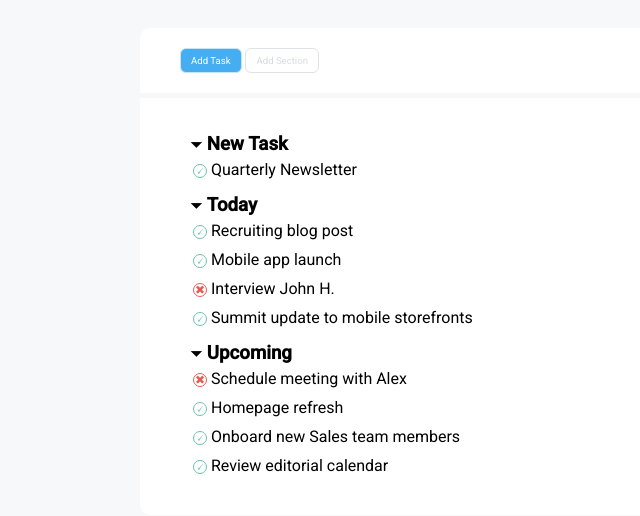
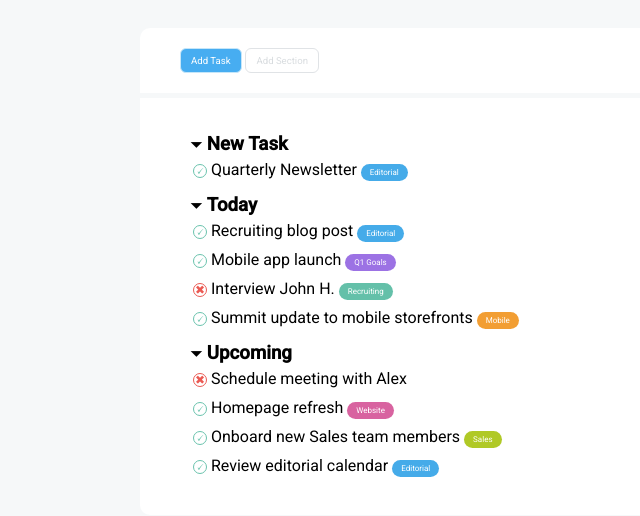
Before and after one commit to Spectrum5/html-css-toboolist, a plain HTML site: page index.html in a window 1280 px wide. Shown: the part 82-598 px from the top of the page, without its empty margins (0-640 px from the left). Drawn offline with Linux system fonts and the light colour scheme.

Commit message:
Esercizio completato

```diff
--- a/css/style.css
+++ b/css/style.css
@@ -95,7 +95,7 @@ li {
 h3 {
     display: inline-block;
 }
-/* Cerchio per check e uncheck */
+/* struttura Cerchio per check e uncheck */
 .list::before {
     border-radius: 50%;
     font-size: 12px;
@@ -120,3 +120,39 @@ h3 {
     content: '\2716';
     color: #eb5952;
 }
+
+/* struttura dei badge */
+
+.badge {
+    color: white;
+    padding: 4px 9px;
+    text-align: center;
+    border-radius: 10px;
+    font-size: 0.5em;
+    font-weight: lighter;
+  }
+
+
+  .badge.newsletter {
+    background-color: #45abe9;
+  }
+
+  .badge.goals {
+    background-color: #9c72e4;
+  }
+
+  .badge.recruiting {
+    background-color: #64c0a9;
+  }
+
+  .badge.mobile {
+    background-color: #f29e33;
+  }
+
+  .badge.website {
+    background-color: #d863a0;
+  }
+
+  .badge.sales {
+    background-color: #b0c926;
+  }
--- a/index.html
+++ b/index.html
@@ -37,7 +37,7 @@
                             <h3>New Task</h3>
                             <ul>
                                 <li class="list check">
-                                        Quarterly Newsletter
+                                        Quarterly Newsletter <span class="badge newsletter">Editorial</span>
                                 </li>
                             </ul>
                         </li>
@@ -50,16 +50,16 @@
                             <h3>Today</h3>
                             <ul>
                                 <li class="list check">
-                                    Recruiting blog post
+                                    Recruiting blog post <span class="badge newsletter">Editorial</span>
                                 </li>
                                 <li class="list check">
-                                    Mobile app launch
+                                    Mobile app launch <span class="badge goals">Q1 Goals</span>
                                 </li>
                                 <li class="list uncheck">
-                                    Interview John H.
+                                    Interview John H. <span class="badge recruiting">Recruiting</span>
                                 </li>
                                 <li class="list check">
-                                    Summit update to mobile storefronts
+                                    Summit update to mobile storefronts <span class="badge mobile">Mobile</span>
                                 </li>
                             </ul>
                         </li>
@@ -74,13 +74,13 @@
                                 Schedule meeting with Alex
                             </li>
                             <li class="list check">
-                                Homepage refresh
+                                Homepage refresh <span class="badge website">Website</span>
                             </li>
                             <li class="list check">
-                                Onboard new Sales team members
+                                Onboard new Sales team members <span class="badge sales">Sales</span>
                             </li>
                             <li class="list check">
-                                Review editorial calendar
+                                Review editorial calendar <span class="badge newsletter">Editorial</span>
                             </li>
                         </ul>
                     </li>
```
